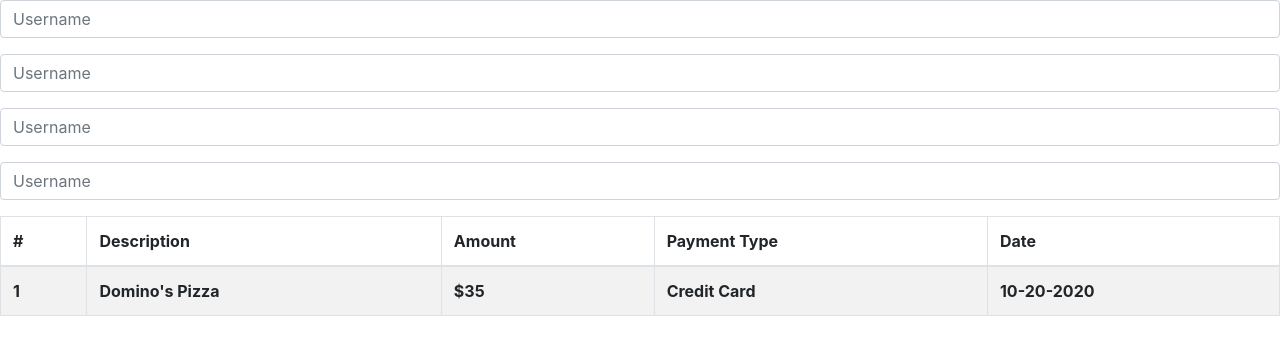
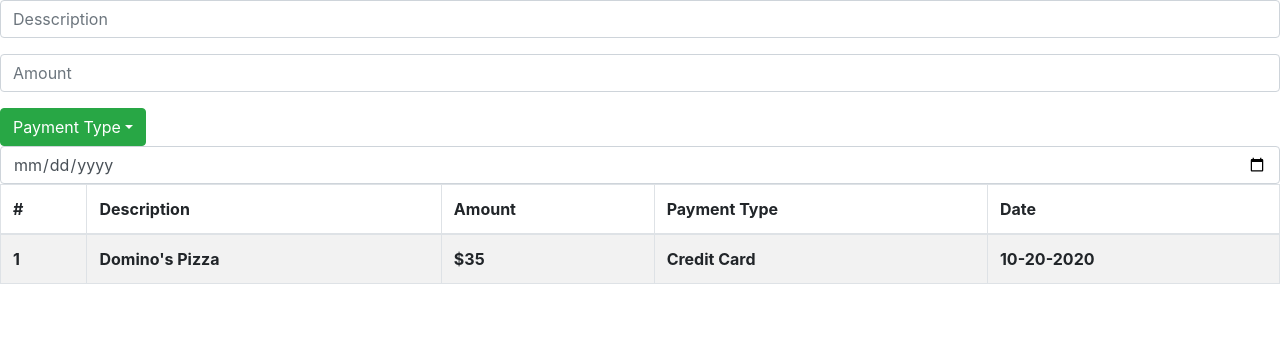
Before and after one commit to jonathanj101/expense-tracker-react, a React (Create React App) app: page / in a window 1280 px wide. Shown: the top 354 px of the page. Built offline with nearby package versions, Linux system fonts and the light colour scheme.

Commit message:
Still figuring out how to change Payment Type Dropdown title to user's selection
Still figuring out how to change Payment Type Dropdown title to user's selection

```diff
--- a/src/Components/UserInput.js
+++ b/src/Components/UserInput.js
@@ -1,5 +1,8 @@
-import React, { Component } from 'react'
-import { InputGroup, FormControl } from 'react-bootstrap'
+import React, { Component, } from 'react'
+import {
+    InputGroup, FormControl, Dropdown
+} from 'react-bootstrap'
+
 
 export class UserInput extends Component {
     render() {
@@ -7,32 +10,39 @@ export class UserInput extends Component {
             <div>
                 <InputGroup className="mb-3">
                     <FormControl
-                        placeholder="Username"
-                        aria-label="Username"
+                        placeholder="Desscription"
+                        aria-label="Description"
 
                     />
                 </InputGroup>
                 <InputGroup className="mb-3">
                     <FormControl
-                        placeholder="Username"
-                        aria-label="Username"
+                        placeholder="Amount"
+                        aria-label="Amount"
 
                     />
                 </InputGroup>
-                <InputGroup className="mb-3">
+                <Dropdown onSelect={e => {
+                    console.log(e)
+                    console.log(Dropdown.contextTypes)
+                    Dropdown.nodeValue = e
+                }}>
+                    <Dropdown.Toggle variant='success' id='dropdown-basic'>
+                        Payment Type
+                    </Dropdown.Toggle>
+                    <Dropdown.Menu>
+                        <Dropdown.Item eventKey='Cash' >Cash</Dropdown.Item>
+                        <Dropdown.Item eventKey='Debit Card'>Debit Card</Dropdown.Item>
+                        <Dropdown.Item eventKey='Credit Card'>Credit Card</Dropdown.Item>
+                    </Dropdown.Menu>
+                </Dropdown>
+                <InputGroup >
                     <FormControl
-                        placeholder="Username"
-                        aria-label="Username"
-
+                        placeholder='Date of Expense'
+                        aria-label='Date of Expense'
+                        type='date'
                     />
                 </InputGroup>
-                <InputGroup className="mb-3">
-                    <FormControl
-                        placeholder="Username"
-                        aria-label="Username"
-                    />
-                </InputGroup>
-
             </div>
         )
     }
```
